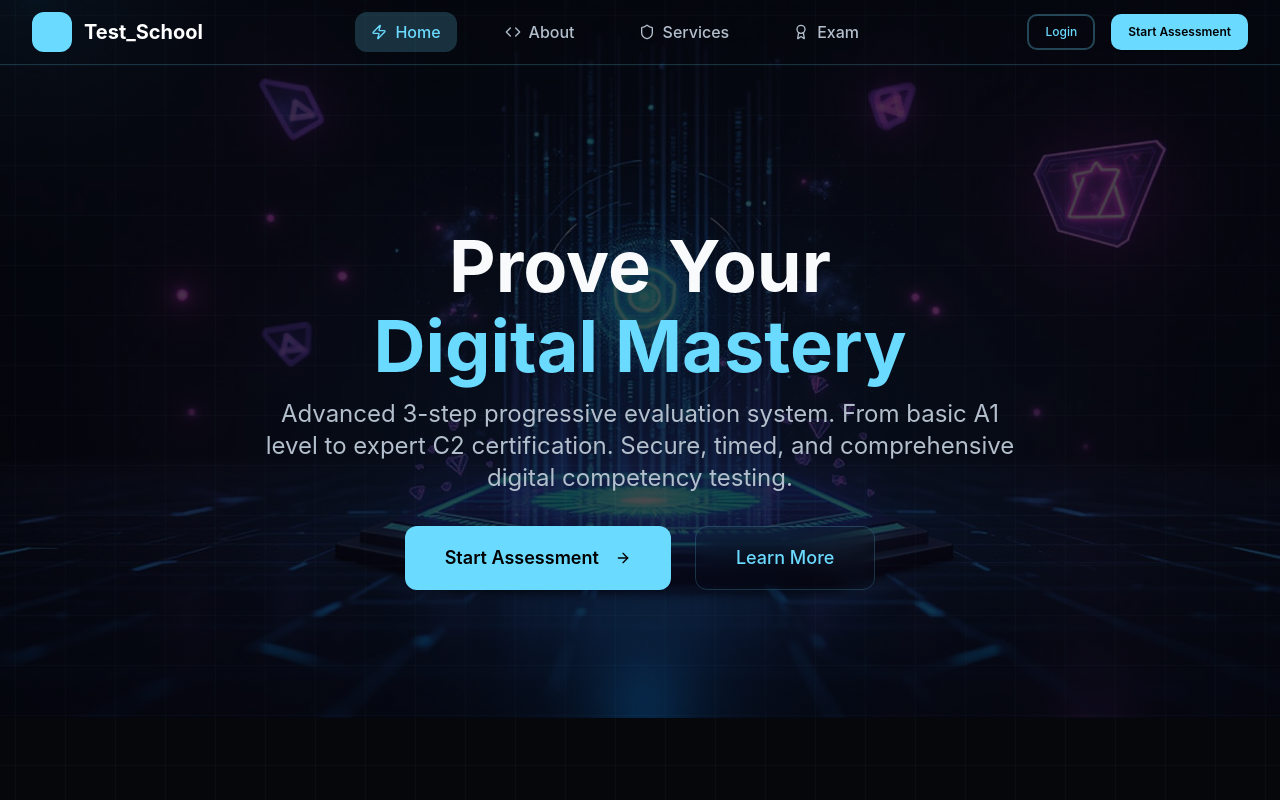
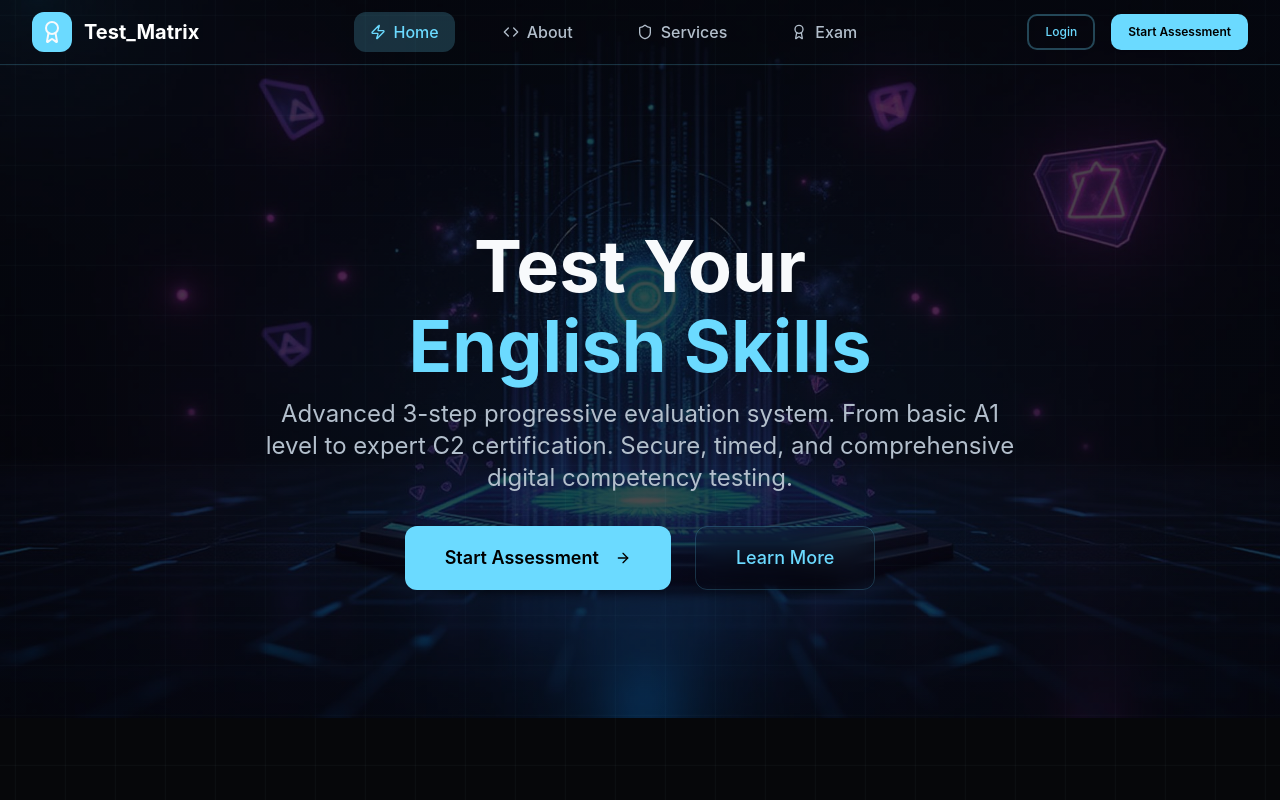
Before and after one commit to Suhanur-Rohoman-Sumon-github/test-matrix-client, a React (Vite) app: page / in a window 1280 px wide. Shown: the top 800 px of the page. Built offline with nearby package versions, Linux system fonts and the light colour scheme.

Commit message:
some more problem solved

```diff
--- a/src/components/Navigation.tsx
+++ b/src/components/Navigation.tsx
@@ -23,9 +23,9 @@ export const Navbar = () => {
           {/* Logo */}
           <Link to="/" className="flex items-center space-x-3 group">
             <div className="p-2 rounded-lg bg-primary transition-all duration-300">
-              <Award className="w-6 h-6 text-[#6bdaff]" />
+              <Award className="w-6 h-6 " />
             </div>
-            <span className="text-xl font-bold text-white">Test_School</span>
+            <span className="text-xl font-bold text-white">Test_Matrix</span>
           </Link>
 
           {/* Desktop Navigation */}
--- a/src/components/home/Hero.tsx
+++ b/src/components/home/Hero.tsx
@@ -1,7 +1,7 @@
-import React from 'react';
-import { Button } from '../ui/button';
-import { Link } from 'react-router-dom';
-import { ArrowRight } from 'lucide-react';
+import React from "react";
+import { Button } from "../ui/button";
+import { Link } from "react-router-dom";
+import { ArrowRight } from "lucide-react";
 import heroImage from "@/assets/hero-bg.jpg";
 const Hero = () => {
   return (
@@ -22,8 +22,8 @@ const Hero = () => {
           <div className="text-center space-y-8">
             <div className="space-y-4">
               <h1 className="text-5xl md:text-7xl font-bold space-y-2">
-                  <div className="glow-text">Prove Your</div>
-                  <div className="text-primary">Digital Mastery</div>
+                <div className="glow-text">Test Your</div>
+                <div className="text-primary">English Skills</div>
               </h1>
 
               <p className="text-xl md:text-2xl text-muted-foreground max-w-3xl mx-auto leading-relaxed">
```
Lines whose indentation alone changed are shown as unchanged.
